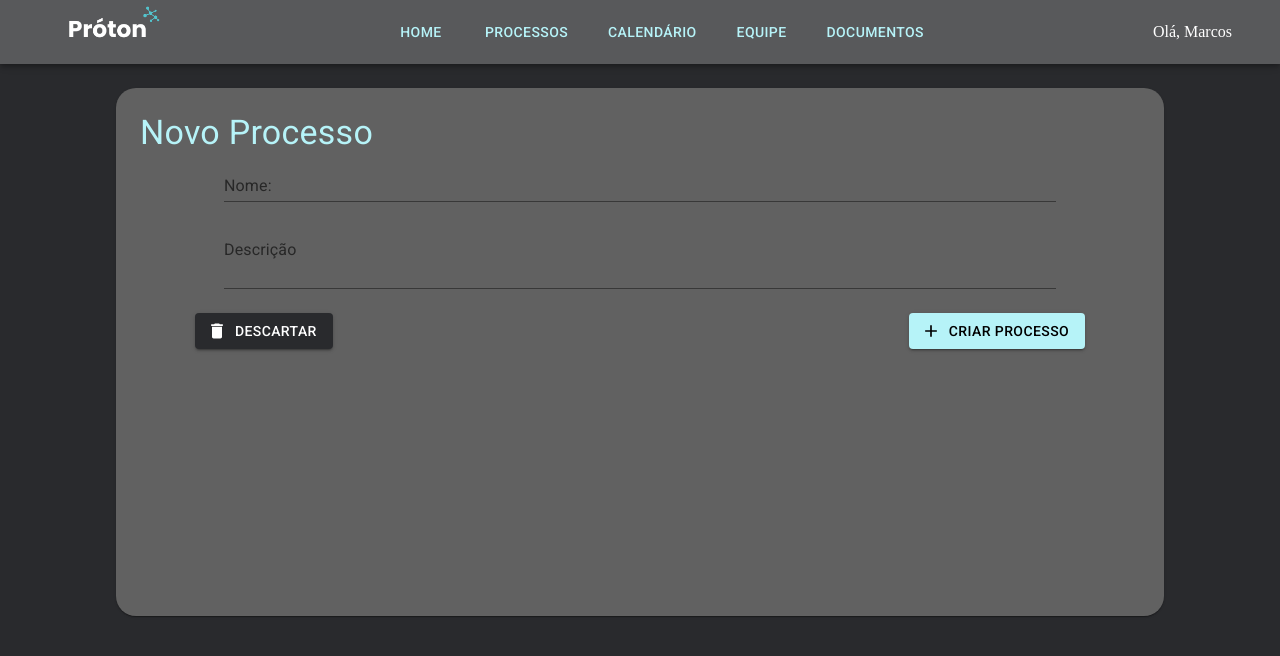
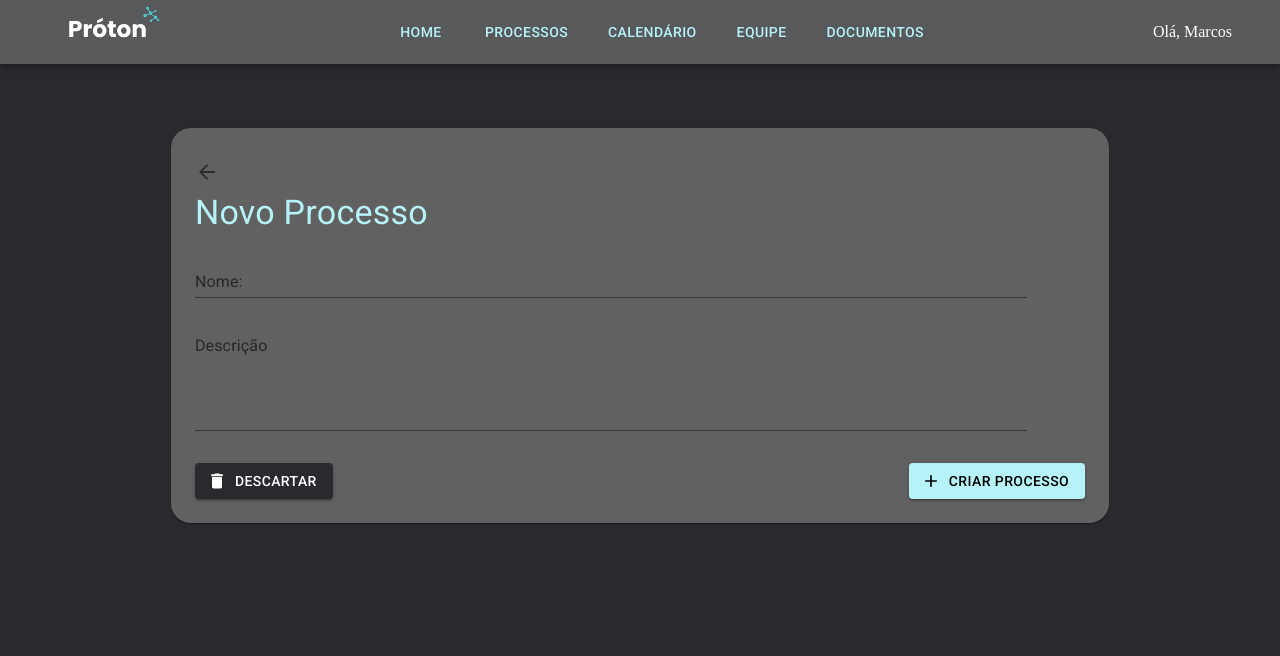
Before and after one commit to m-u-l-a-s/PROTON, a React (Create React App) app in the folder api_proton/: page /novoProjeto in a window 1280 px wide. Shown: the top 656 px of the page. Built offline with nearby package versions, Linux system fonts and the light colour scheme.

Commit message:
novo Projeto mexendo no front

```diff
--- a/api_proton/src/pages/novoProjeto/NovoProjeto.tsx
+++ b/api_proton/src/pages/novoProjeto/NovoProjeto.tsx
@@ -1,15 +1,14 @@
-import { useTheme } from "@emotion/react";
-import { Box, Button, Divider, Grid, ListItem, ListItemButton, ListItemText, Paper, TextField, Typography } from "@mui/material";
+
+import { Box, Button, Grid, IconButton, Paper, TextField, Typography } from "@mui/material";
 
 import AddIcon from '@mui/icons-material/Add';
 import DeleteIcon from '@mui/icons-material/Delete';
 
 import { Link } from 'react-router-dom';
+import ArrowBackRoundedIcon from '@mui/icons-material/ArrowBackRounded';
 
 
 
-import {Steps} from "./Steps";
-import React, { useEffect, useState } from 'react';
 
 
 
@@ -25,26 +24,56 @@ export const NovoProjeto = () => {
         <Box display="flex" alignItems="center" justifyContent="center" maxHeight="100vh"
             flexDirection="column" sx={{ gap: 3 }}>
 
-            <Paper sx={{ mt: 3, padding: 3, borderRadius: 5, width: '1000px', height: '480px', gap: 3 }}>
+            <Paper sx={{
+                mt: 3,
+                padding: 3,
+                borderRadius: 5,
+                width: 'fit-content',
+                height: 'fit-content',
+                gap: 2,
+                display: "flex",
+                flexDirection: "column",
+                flexWrap: "wrap",
+                maxWidth: '70%',
+                maxHeight: '50%',
+                marginTop: '5%',
 
-                <Typography variant="h4" color="primary">Novo Processo</Typography>
+                // overflow: "scroll",
+                // overflowX: "hidden"
 
 
+            }}>
 
-                <Box display="flex" alignItems="center" maxHeight="100vh" flexDirection="column">
+                <Grid >
+
+                    <Grid item marginLeft={"-0.5rem"}>
+
+                        <IconButton className="meuBotao" component={Link} to="/MyProjects">
+                            <ArrowBackRoundedIcon />
+                        </IconButton>
+                    </Grid>
+
+                    <Grid item>
+                        <Typography variant="h4" color="primary">Novo Processo</Typography>
+                    </Grid>
+
+                </Grid>
+
+                <Grid>
+                    <Box alignItems="center" maxHeight="100vh" flexDirection="column">
 
 
                         <Box display="flex" flexDirection="column" sx={{ gap: 2 }} >
 
 
-                        <Grid item>
+                            <Grid item position="relative">
                                 <TextField id="nome-projeto" label="Nome:" variant="standard" sx={{ width: "65vw" }} />
 
                             </Grid>
 
-                        <Grid item>
+                            <Grid item position="relative">
 
-                            <TextField id="standard-multiline-static" label="Descrição" multiline rows={2}
+                                <TextField id="standard-multiline-static" label="Descrição" multiline rows={4}
                                     variant="standard" sx={{ width: "65vw" }} />
 
                             </Grid>
@@ -58,10 +87,20 @@ export const NovoProjeto = () => {
 
 
 
-                    <Box display="flex" flexDirection="row" alignItems="flex-end" sx={{ gap: 72, marginTop: 3 }}>
+                        <Box display="flex" flexDirection="row" alignItems="flex-end" sx={{ gap: "36rem", marginTop: "2rem" }}>
+
+
+                            <Grid item >
 
                                 <Button variant="contained" startIcon={<DeleteIcon />} sx={{ background: "#292A2D", color: "white" }}>Descartar</Button>
+
+                            </Grid>
+
+                            <Grid item >
+
                                 <Button variant="contained" startIcon={<AddIcon />} component={Link} to="/visualizarProjeto">Criar Processo</Button>
+
+                            </Grid>
 
 
                         </Box>
@@ -70,6 +109,7 @@ export const NovoProjeto = () => {
 
 
                     </Box>
+                </Grid>
 
 
             </Paper>
```
Lines whose indentation alone changed are shown as unchanged.
